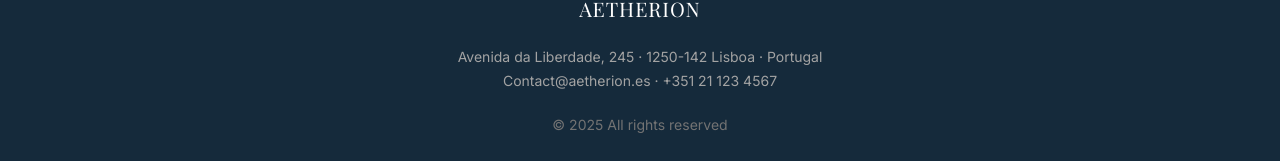
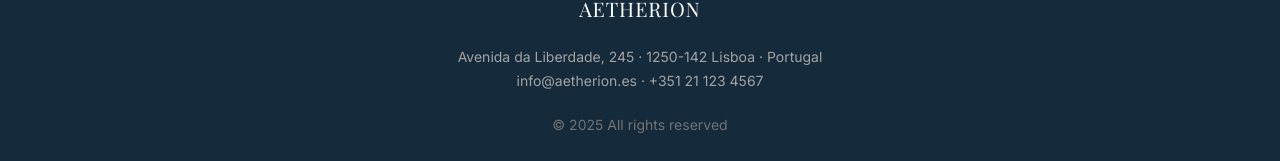
Before and after one commit to beloureiro/Aetherion-webapp, a Next.js app: page /en in a window 1280 px wide. Shown: the part 3330-3491 px from the top of the page. Built offline with nearby package versions, Linux system fonts and the light colour scheme.

Commit message:
Alterar email de contact@ para info@aetherion.es

```diff
--- a/components/Footer.tsx
+++ b/components/Footer.tsx
@@ -14,7 +14,7 @@ export default function Footer() {
 
           <div className="text-sm text-gray-400 space-y-1">
             <p>Avenida da Liberdade, 245 · 1250-142 Lisboa · Portugal</p>
-            <p>Contact@aetherion.es · +351 21 123 4567</p>
+            <p>info@aetherion.es · +351 21 123 4567</p>
           </div>
 
           <p className="text-sm text-gray-500">
```
Also changed, not shown: 2 other files (tests, documents, lock files or other folders).
